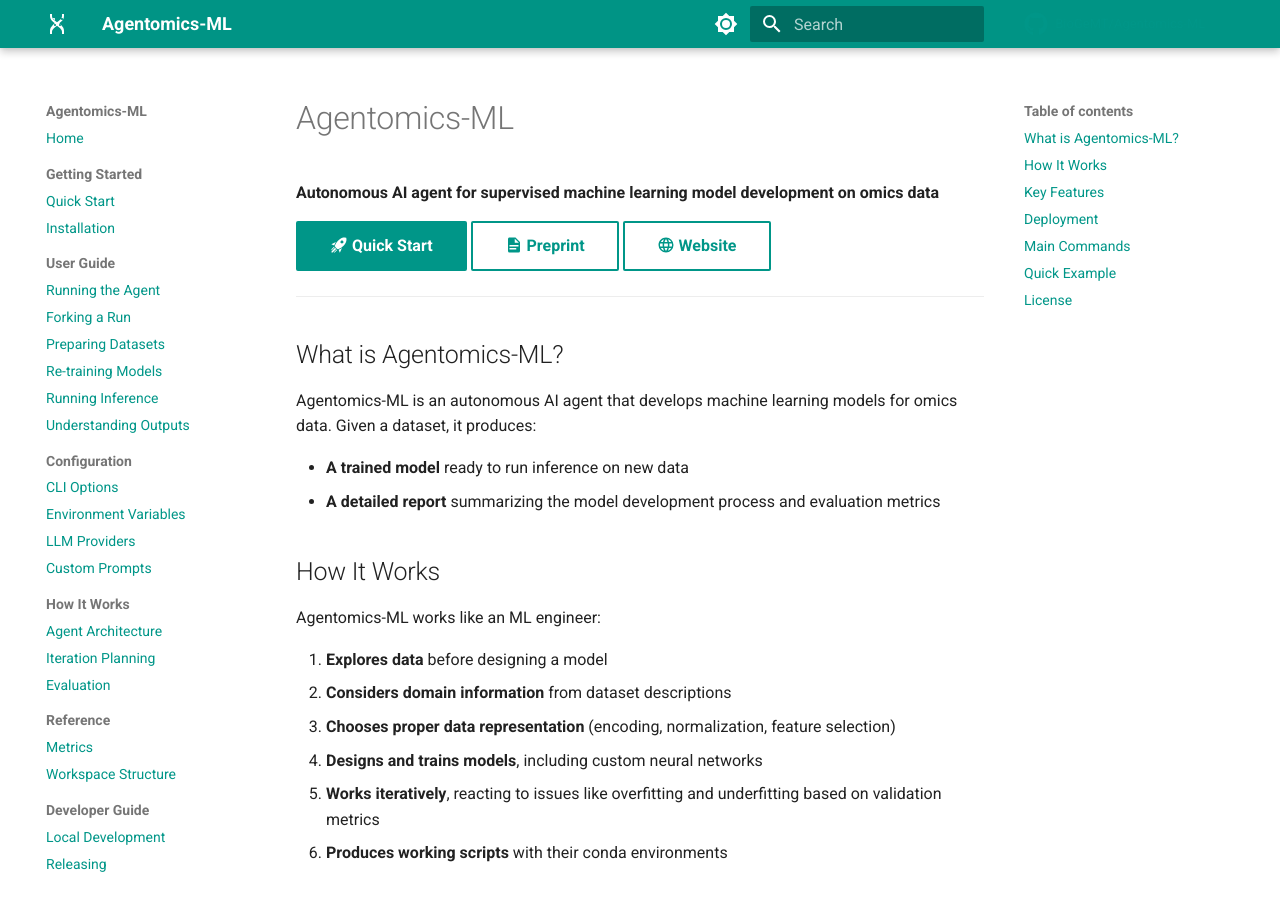
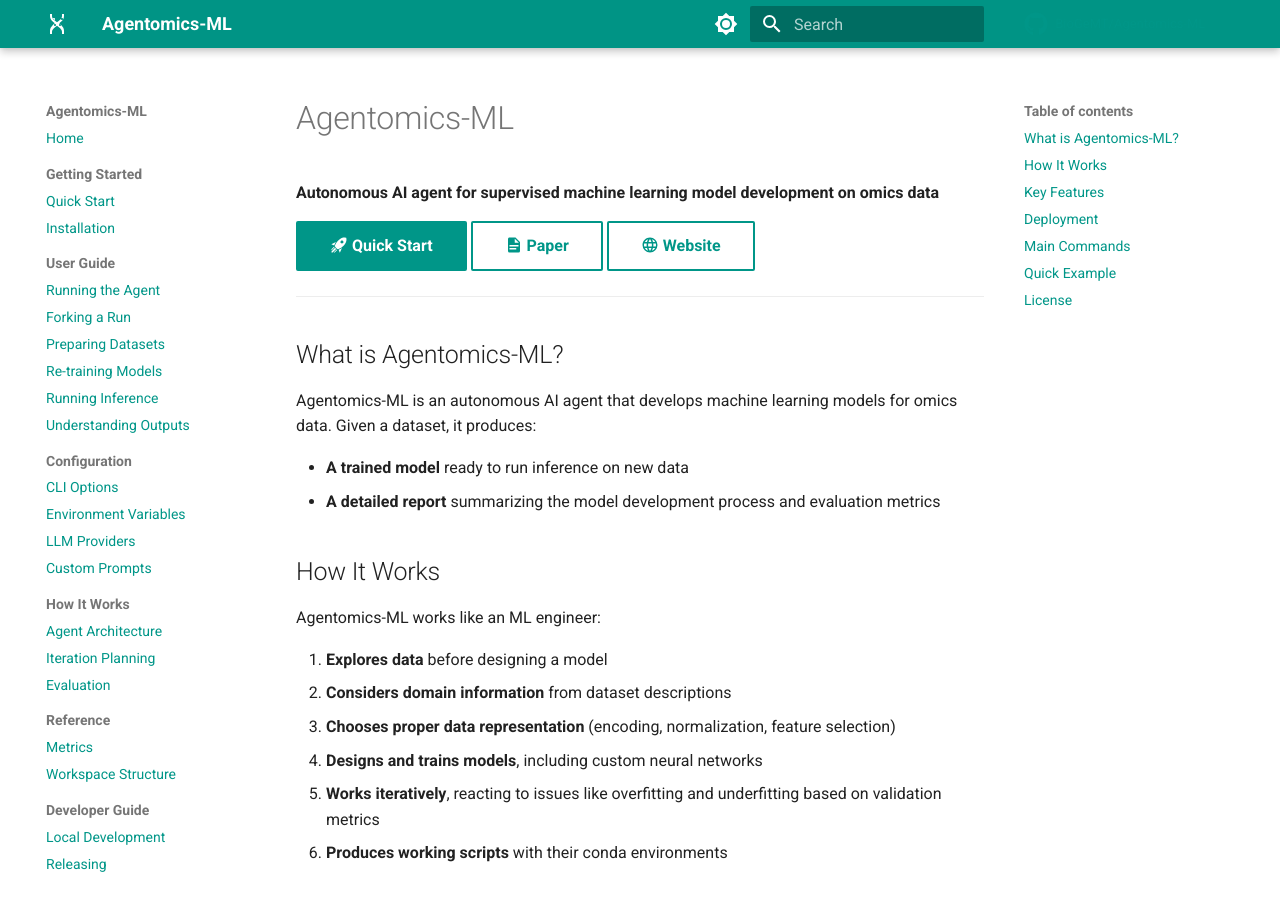
Before and after one commit to BioGeMT/agentomics-ml, an MkDocs documentation site: the page built from docs/index.md, in a window 1280 px wide and 900 px high. Built offline with MkDocs 1.6.1 and Material for MkDocs 9.7.7, drawn with Linux system fonts in a browser that asks for light colours; comment, search, counter and statistics services are not loaded.

Commit message:
fix: update docs paper link (#160)

```diff
--- a/docs/index.md
+++ b/docs/index.md
@@ -3,7 +3,7 @@
 **Autonomous AI agent for supervised machine learning model development on omics data**
 
 [:material-rocket-launch: Quick Start](getting-started/quick-start.md){ .md-button .md-button--primary }
-[:material-file-document: Preprint](https://www.biorxiv.org/content/10.64898/2026.01.27.702049v1){ .md-button }
+[:material-file-document: Paper](https://doi.org/10.1093/bioinformatics/btag250){ .md-button }
 [:material-web: Website](https://agentomicsml.com/){ .md-button }
 
 ---
```
